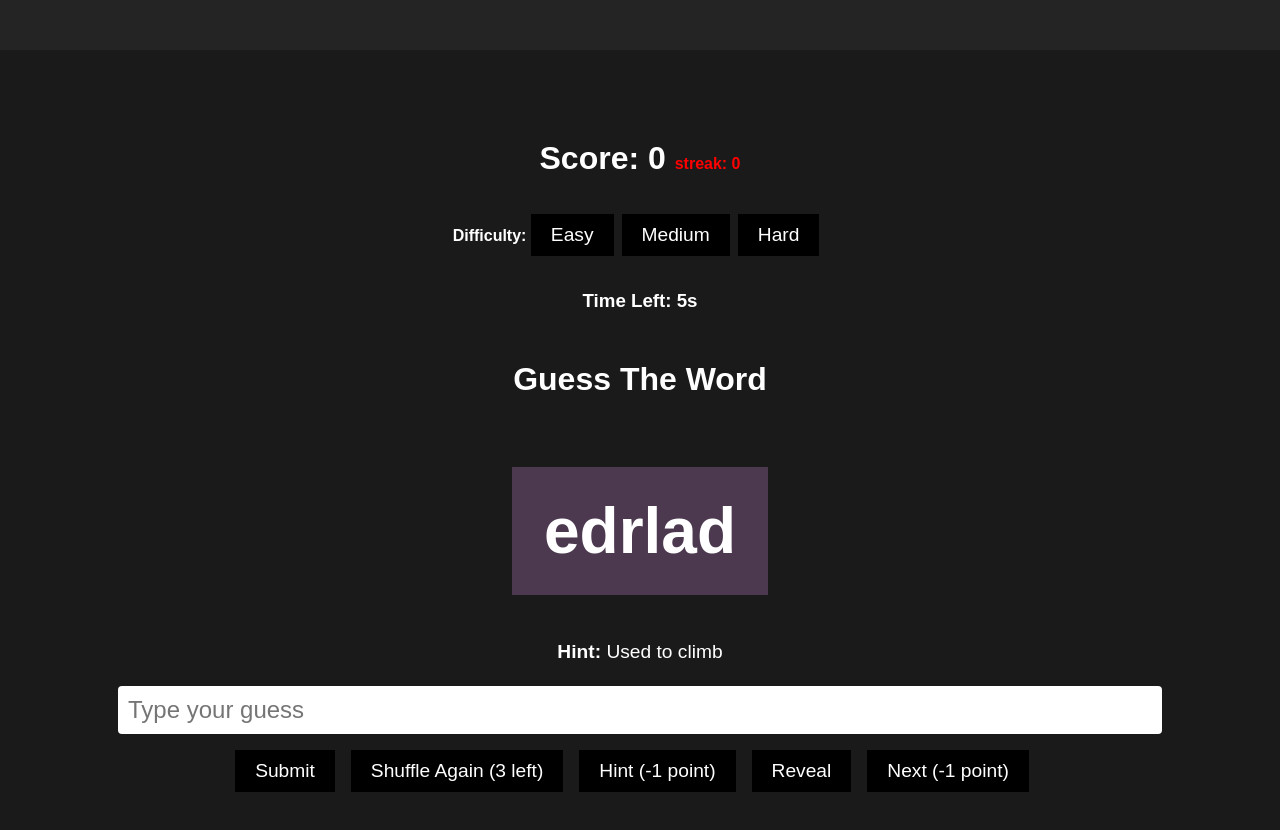
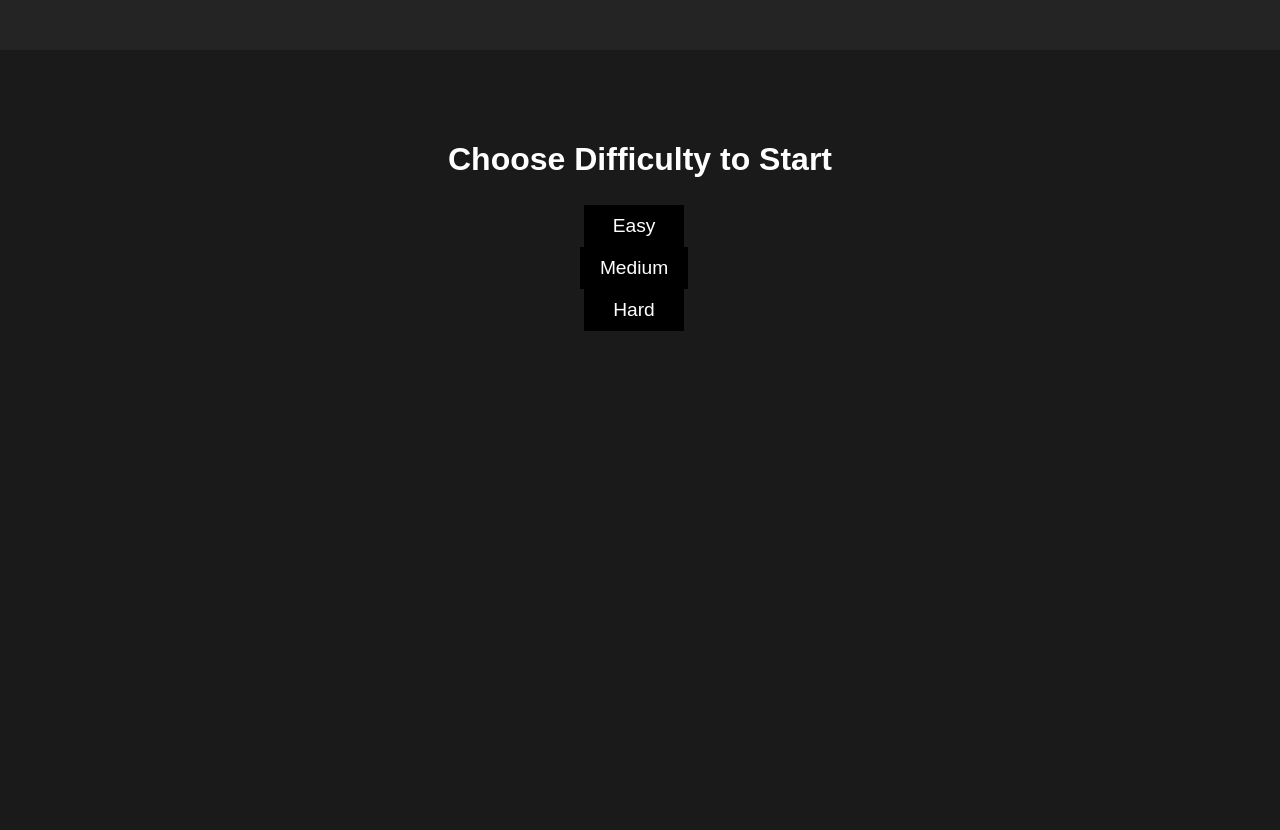
Before and after one commit to kofiarhin/kf-rt-alpha, a React (Vite) app: page / in a window 1280 px wide. Shown: the top 830 px of the page. Built offline with nearby package versions, Linux system fonts and the light colour scheme.

Commit message:
Update App.jsx

```diff
--- a/src/App.jsx
+++ b/src/App.jsx
@@ -32,14 +32,18 @@ const App = () => {
   const [hintIndex, setHintIndex] = useState(0);
   const [statusClass, setStatusClass] = useState("");
   const [showUnscrambledBeforeGameOver, setShowUnscrambledBeforeGameOver] = useState(false);
-  const [timer, setTimer] = useState(difficultySettings.medium);
-  const [difficulty, setDifficulty] = useState("medium"); // easy, medium, hard
+  const [timer, setTimer] = useState(0);
+  const [difficulty, setDifficulty] = useState(null); // null until picked
+  const [gameStarted, setGameStarted] = useState(false);
 
   const timerRef = useRef(null);
 
+  // Only start game when difficulty picked
   useEffect(() => {
-    getNewWord();
-  }, []);
+    if (gameStarted) {
+      getNewWord();
+    }
+  }, [gameStarted]);
 
   useEffect(() => {
     if (score < 0 && !gameOver) {
@@ -52,11 +56,7 @@ const App = () => {
   }, [score, gameOver]);
 
   useEffect(() => {
-    if (gameOver) {
-      clearInterval(timerRef.current);
-      return;
-    }
-    if (showAnswer) {
+    if (!gameStarted || gameOver || showAnswer) {
       clearInterval(timerRef.current);
       return;
     }
@@ -74,12 +74,7 @@ const App = () => {
     }, 1000);
 
     return () => clearInterval(timerRef.current);
-  }, [current, showAnswer, gameOver]);
-
-  useEffect(() => {
-    // Reset timer on difficulty change
-    setTimer(difficultySettings[difficulty]);
-  }, [difficulty]);
+  }, [current, showAnswer, gameOver, gameStarted]);
 
   const handleTimeout = () => {
     setMessage("Time's up! Revealing answer...");
@@ -96,7 +91,7 @@ const App = () => {
   };
 
   const getNewWord = (deductPoint = false) => {
-    if (gameOver) return;
+    if (gameOver || !gameStarted) return;
     if (deductPoint) setScore((prev) => prev - 1);
 
     const random = words[Math.floor(Math.random() * words.length)];
@@ -120,7 +115,7 @@ const App = () => {
   };
 
   const checkGuess = () => {
-    if (gameOver || showAnswer) return;
+    if (gameOver || showAnswer || !gameStarted) return;
 
     const trimmedGuess = guess.trim().toLowerCase();
     const correctAnswer = current.word.toLowerCase();
@@ -157,7 +152,7 @@ const App = () => {
   };
 
   const revealAnswer = () => {
-    if (gameOver || showAnswer) return;
+    if (gameOver || showAnswer || !gameStarted) return;
     clearInterval(timerRef.current);
     setShowAnswer(true);
     setScore((prev) => prev - 1);
@@ -168,7 +163,7 @@ const App = () => {
   };
 
   const nextHint = () => {
-    if (gameOver || showAnswer) return;
+    if (gameOver || showAnswer || !gameStarted) return;
     if (hintIndex < current.hints.length - 1) {
       setHintIndex((prev) => prev + 1);
       setScore((prev) => prev - 1);
@@ -183,9 +178,39 @@ const App = () => {
     setGameOver(false);
     setStreak(0);
     setStatusClass("");
-    setTimer(difficultySettings[difficulty]);
-    getNewWord();
+    setTimer(0);
+    setGameStarted(false);
+    setDifficulty(null);
+    setCurrent({ word: "", hints: [] });
+    setScrambled("");
+    setGuess("");
+    setMessage("");
+    setShowAnswer(false);
+    setFadeKey(0);
+    setHintIndex(0);
   };
+
+  if (!gameStarted) {
+    // Show difficulty selection before game start
+    return (
+      <div className="container">
+        <h1>Choose Difficulty to Start</h1>
+        {["easy", "medium", "hard"].map((level) => (
+          <button
+            key={level}
+            className="button"
+            onClick={() => {
+              setDifficulty(level);
+              setGameStarted(true);
+            }}
+            style={{ marginRight: 12, minWidth: 100 }}
+          >
+            {level.charAt(0).toUpperCase() + level.slice(1)}
+          </button>
+        ))}
+      </div>
+    );
+  }
 
   if (showUnscrambledBeforeGameOver) {
     return (
@@ -212,23 +237,6 @@ const App = () => {
       <h3 className="score">
         Score: {score} <span> streak: {streak} </span>
       </h3>
-      <div style={{ marginBottom: 12 }}>
-        <label><strong>Difficulty:</strong> </label>
-        {["easy", "medium", "hard"].map((level) => (
-          <button
-            key={level}
-            disabled={showAnswer === false && timer !== difficultySettings[difficulty]} // lock difficulty when round active
-            className={difficulty === level ? "button active" : "button"}
-            onClick={() => {
-              if (showAnswer || timer === difficultySettings[difficulty]) setDifficulty(level);
-            }}
-            style={{ marginRight: 8 }}
-          >
-            {level.charAt(0).toUpperCase() + level.slice(1)}
-          </button>
-        ))}
-      </div>
-
       <h3>Time Left: {timer}s</h3>
       <h1 className="title">Guess The Word</h1>
       <div key={fadeKey} className={`fadeIn ${statusClass}`}>
```
